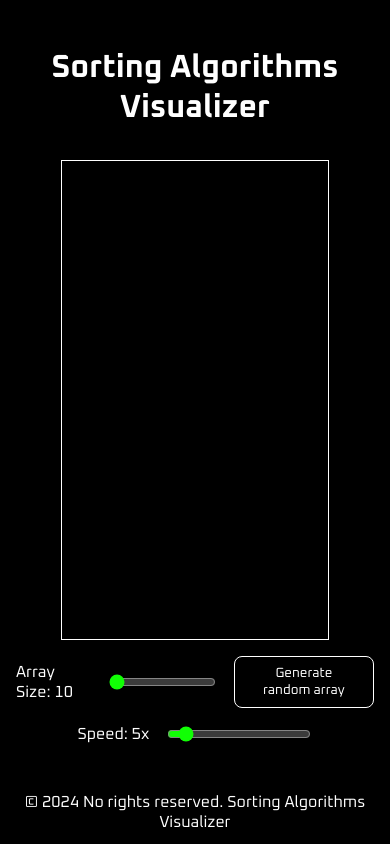
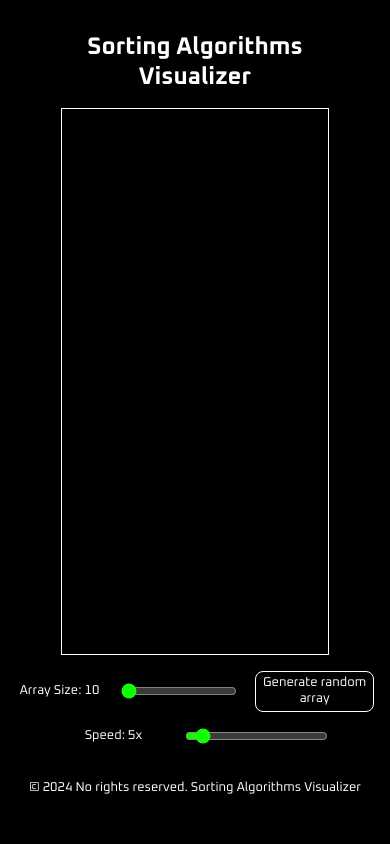
Before and after one commit to Vrolok15/nextjs-sorting-visualizer, a Next.js app: page / in a window 390 px wide. Built offline with nearby package versions, Linux system fonts and the light colour scheme.

Commit message:
Added readme, improved mobile experience and small fixes

```diff
--- a/src/app/components/Column/Column.tsx
+++ b/src/app/components/Column/Column.tsx
@@ -19,7 +19,7 @@ export default function Column({ height, width, isComparing, isComplete, isSwapp
   return (
     <div
       style={{
-        height: `${height * 2}px`,
+        height: `${window.innerWidth <= 768 ? height : height * 2}px`,
         width: `${width}px`,
         backgroundColor: getColor(),
         margin: '0 1px'
--- a/src/app/page.module.css
+++ b/src/app/page.module.css
@@ -71,3 +71,28 @@
     border: 1px solid var(--color-white);
     box-sizing: border-box;
 }
+
+
+@media (max-width: 768px) {
+    .title{
+        font-size: 1.5rem;
+        padding: 1rem;
+    }
+
+    .button{
+        padding: 0.2rem;
+        font-size: 0.8rem;
+    }
+
+    .label{
+        display: flex;
+        justify-content: center;
+        font-size: 0.8rem;
+        width: 30%;
+    }
+
+    .footer{
+        padding: 0.5rem;
+        font-size: 0.8rem;
+    }
+}
--- a/src/app/page.tsx
+++ b/src/app/page.tsx
@@ -102,6 +102,7 @@ export default function Home() {
         swapped = false;
         for (j = 0; j < newArray.length - i - 1; j++) {
           if (shouldStopRef.current) return;
+          playNote(200 + newArray[j] * 2, getDelay(DELAYS.COMPARE));
           setComparing([j, j + 1]);
           await delay(getDelay(DELAYS.COMPARE));
 
@@ -427,12 +428,12 @@ export default function Home() {
         )}
         {!isSorting && (
         <div className={styles.controls}>
-          <label htmlFor="arraySize">Array Size: {arraySize}</label>
+          <label className={styles.label} htmlFor="arraySize">Array Size: {arraySize}</label>
           <input
             id="arraySize"
             type="range"
             min="10"
-            max="100"
+            max={window.innerWidth <= 768 ? "50" : "100"}
             value={arraySize}
             onChange={handleSliderChange}
             className={styles.slider}
@@ -446,7 +447,7 @@ export default function Home() {
         </div>
         )}
         <div className={styles.controls}>
-          <label htmlFor="speed">Speed: {speed}x</label>
+          <label className={styles.label} htmlFor="speed">Speed: {speed}x</label>
           <input
             id="speed"
             type="range"
```
Also changed, not shown: src/app/globals.css (line endings or trailing spaces), 1 other file (tests, documents, lock files or other folders).
